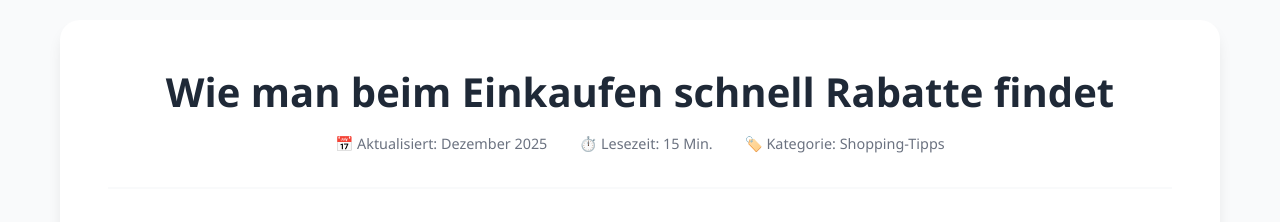
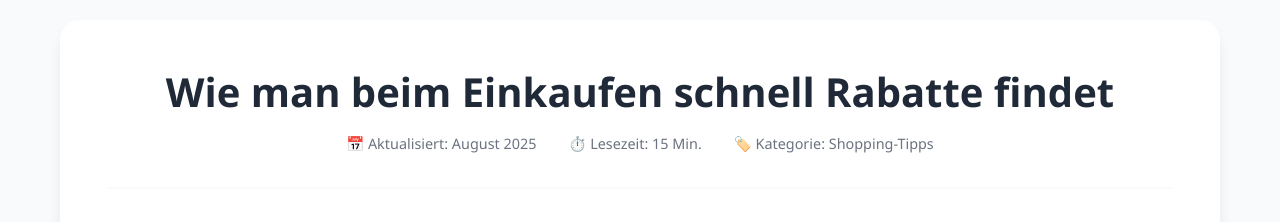
Before and after one commit to williiamsunn-ui/prozent-pilot, a plain HTML site: page index.html in a window 1280 px wide. Shown: the part 860-1082 px from the top of the page. Drawn offline with Linux system fonts and the light colour scheme.

Commit message:
Update index.html

```diff
--- a/index.html
+++ b/index.html
@@ -64,7 +64,7 @@
                 <header class="article-header">
                     <h1 class="article-title">Wie man beim Einkaufen schnell Rabatte findet</h1>
                     <div class="article-meta">
-                        <span class="meta-item">📅 Aktualisiert: Dezember 2025</span>
+                        <span class="meta-item">📅 Aktualisiert: August 2025</span>
                         <span class="meta-item">⏱️ Lesezeit: 15 Min.</span>
                         <span class="meta-item">🏷️ Kategorie: Shopping-Tipps</span>
                     </div>
```
